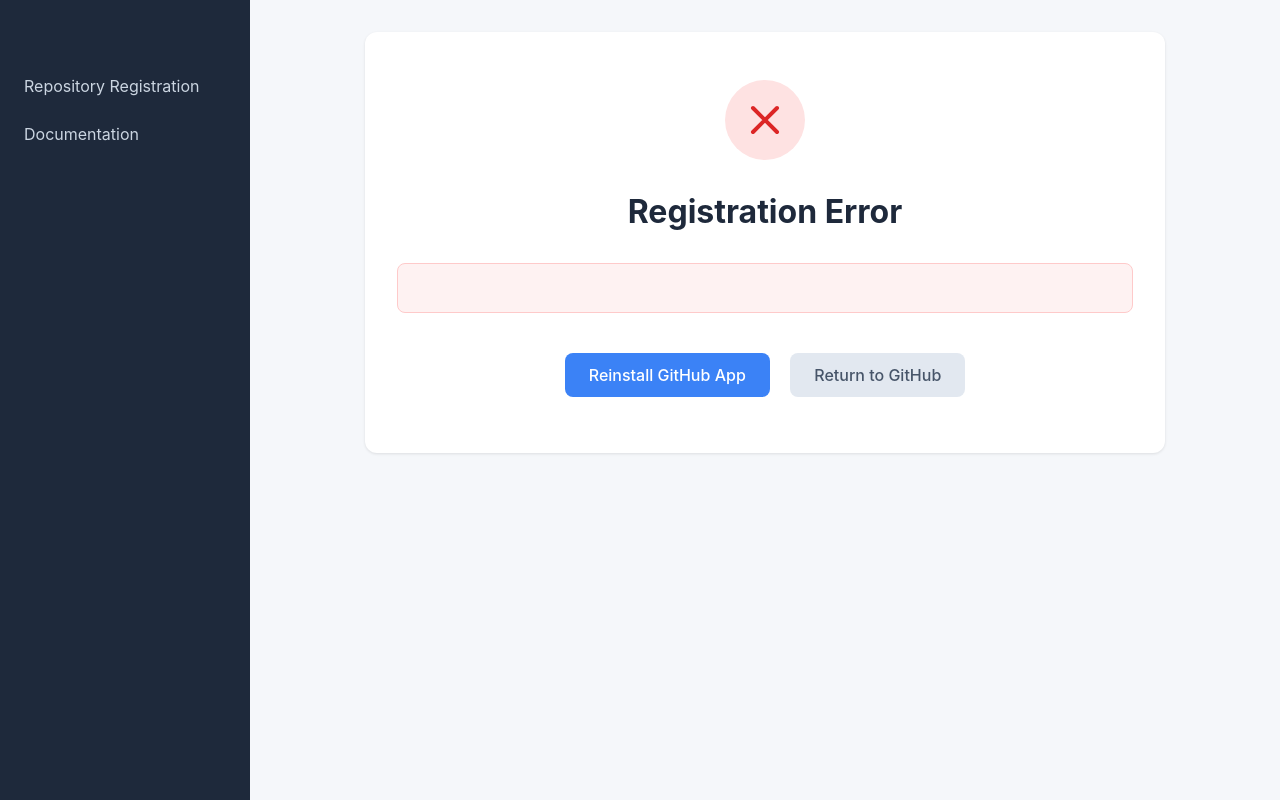
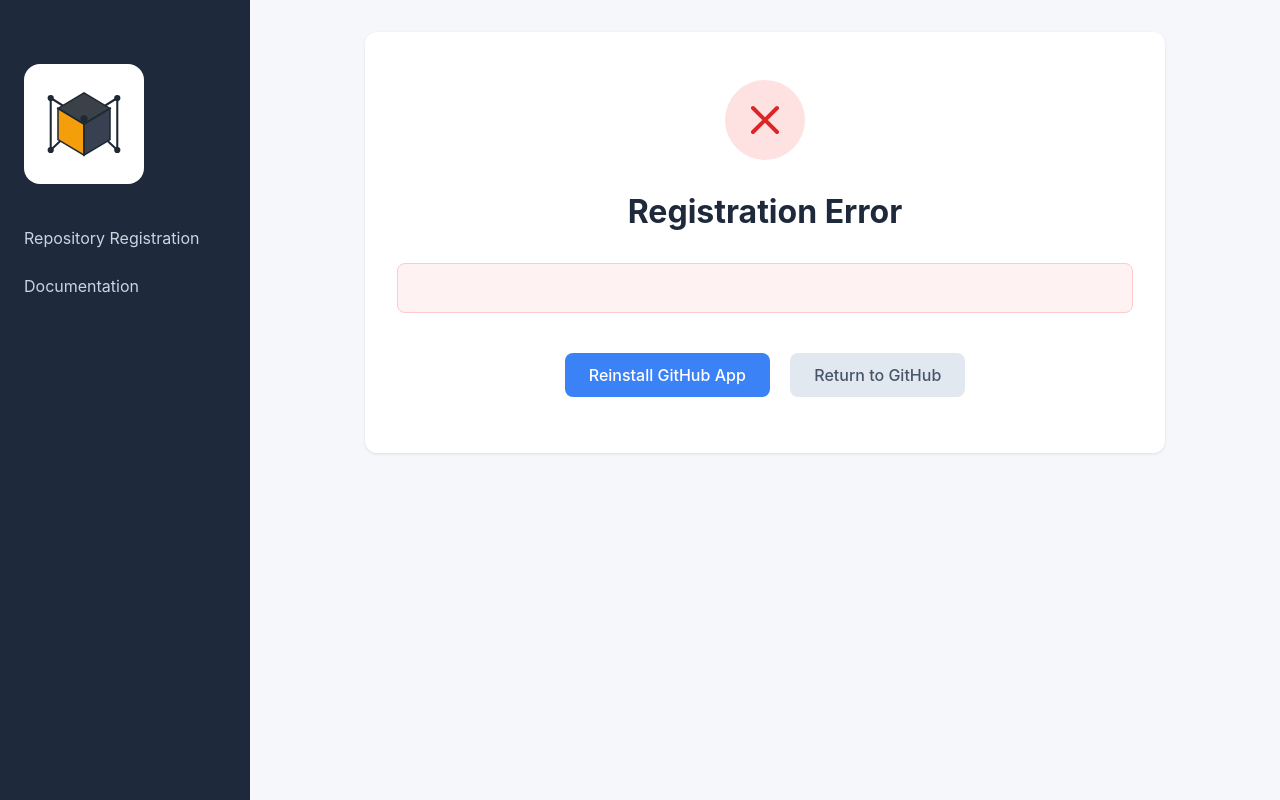
Before and after one commit to calypr/argo-helm, a Flask app: template gitapp-callback/templates/error.html in a window 1280 px wide. Run offline with Flask 3, Linux system fonts and the light colour scheme; the template is opened without the code that fills it, so the values that code supplies are empty; parts of the project's set-up code (start-up, migrations or seed data) failed here and were passed over.

Commit message:
adds avatar

```diff
--- a/gitapp-callback/app.py
+++ b/gitapp-callback/app.py
@@ -38,7 +38,7 @@
 )
 logger = logging.getLogger(__name__)
 
-app = Flask(__name__)
+app = Flask(__name__, static_url_path="/registrations/static")
 app.secret_key = os.environ.get("SECRET_KEY", "dev-secret-key-change-in-production")
 
 # Configuration
--- a/gitapp-callback/templates/error.html
+++ b/gitapp-callback/templates/error.html
@@ -36,6 +36,16 @@
             padding: 0 1.5rem;
             margin-bottom: 2rem;
             font-weight: 600;
+        }
+
+        .sidebar-avatar {
+            display: block;
+            width: 120px;
+            height: 120px;
+            margin: 0 1.5rem 2rem;
+            padding: 0.5rem;
+            border-radius: 16px;
+            background: #ffffff;
         }
 
         .sidebar nav ul {
@@ -158,6 +168,7 @@
     <!-- Left Navigation -->
     <aside class="sidebar">
         <h1>{{ github_app_name }}</h1>
+        <img class="sidebar-avatar" src="{{ url_for('static', filename='avatar.svg') }}" alt="App avatar">
         <nav>
             <ul>
                 <li><a href="/registrations?installation_id={{ installation_id }}&setup_action=update">Repository Registration</a></li>
```
Also changed, not shown: gitapp-callback/templates/registration_form.html (+11 -0 lines), gitapp-callback/templates/select_repository.html (+11 -0 lines), gitapp-callback/templates/success.html (+11 -0 lines), gitapp-callback/static/avatar.svg (added), 1 other file.
